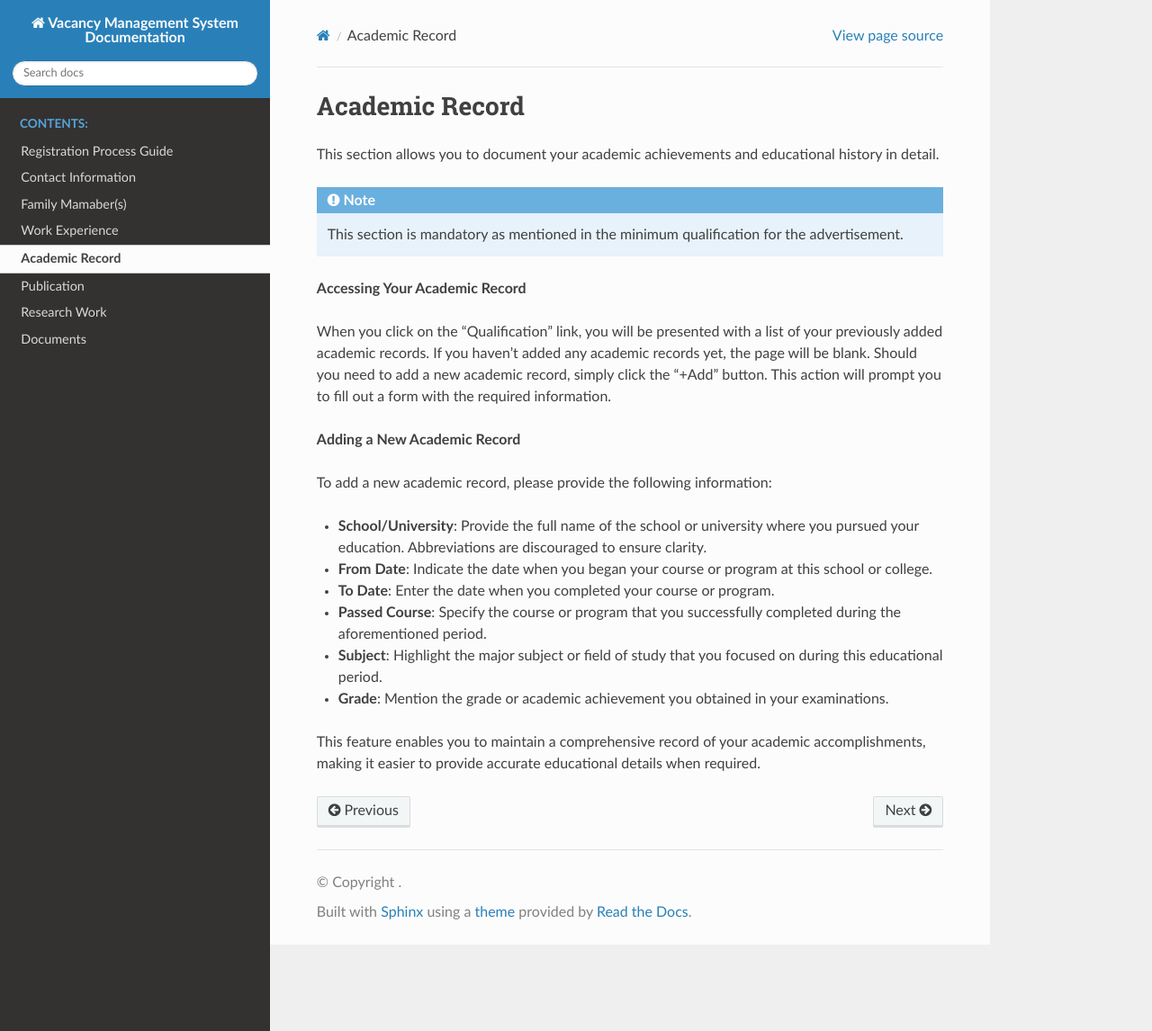
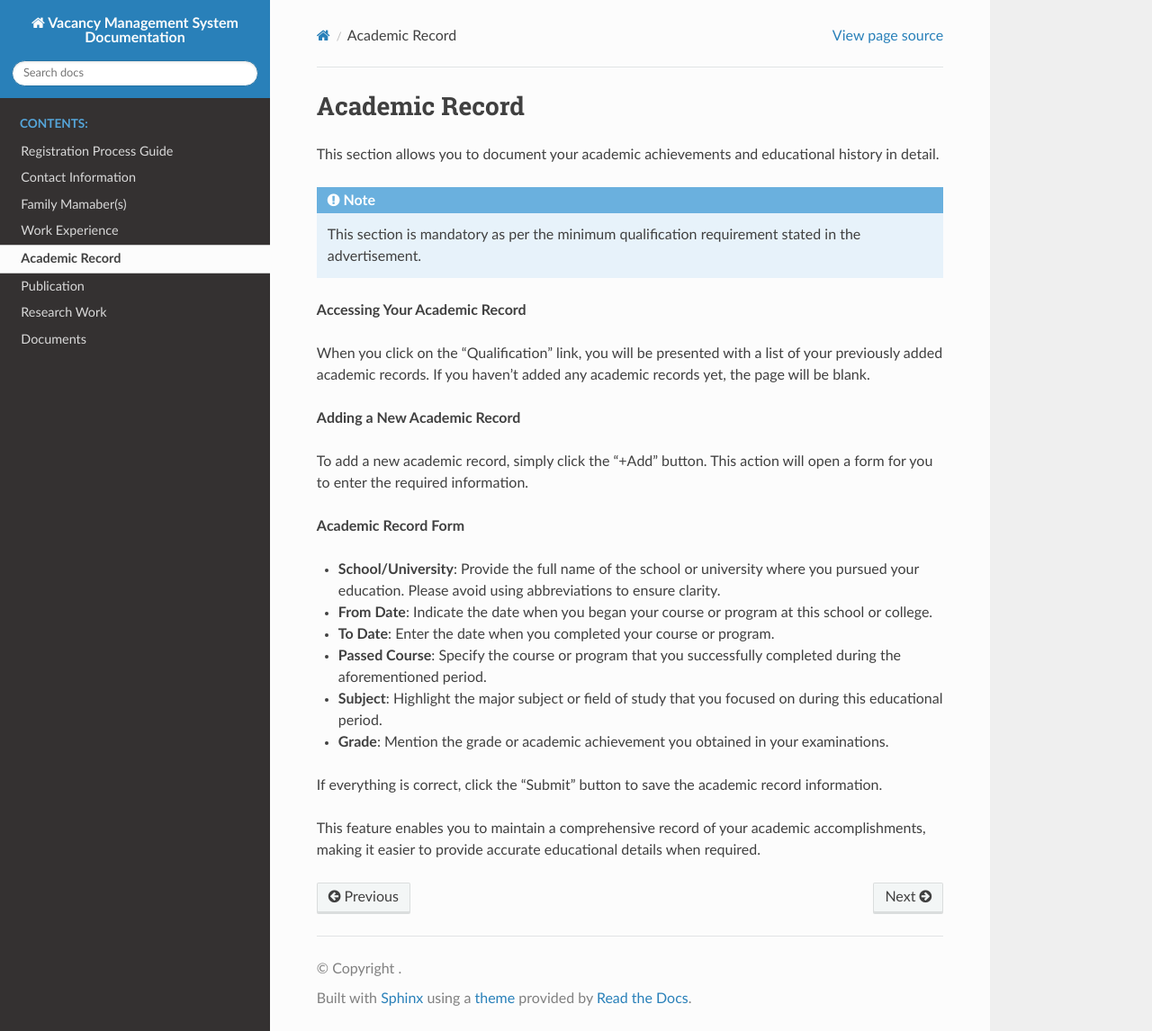
Before and after one commit to w38g0ru/vms, a Sphinx documentation site: the page built from docs/qualification.rst, in a window 1280 px wide and 1146 px high. Shown: the whole window at 90% size. Built offline with Sphinx 7.4.7 and the Read the Docs theme 2.0.0, drawn with Linux system fonts in a browser that asks for light colours; pages that are not in the unit, such as notebooks, are missing from menus.

Commit message:
Update qualification.rst

```diff
--- a/docs/qualification.rst
+++ b/docs/qualification.rst
@@ -4,17 +4,19 @@ Academic Record
 This section allows you to document your academic achievements and educational history in detail.
 
 .. note::
-   This section is mandatory as mentioned in the minimum qualification for the advertisement.
+   This section is mandatory as per the minimum qualification requirement stated in the advertisement.
 
 **Accessing Your Academic Record**
 
-When you click on the "Qualification" link, you will be presented with a list of your previously added academic records. If you haven't added any academic records yet, the page will be blank. Should you need to add a new academic record, simply click the “+Add” button. This action will prompt you to fill out a form with the required information.
+When you click on the "Qualification" link, you will be presented with a list of your previously added academic records. If you haven't added any academic records yet, the page will be blank.
 
 **Adding a New Academic Record**
 
-To add a new academic record, please provide the following information:
+To add a new academic record, simply click the “+Add” button. This action will open a form for you to enter the required information.
 
-- **School/University**: Provide the full name of the school or university where you pursued your education. Abbreviations are discouraged to ensure clarity.
+**Academic Record Form**
+
+- **School/University**: Provide the full name of the school or university where you pursued your education. Please avoid using abbreviations to ensure clarity.
 
 - **From Date**: Indicate the date when you began your course or program at this school or college.
 
@@ -26,4 +28,6 @@ To add a new academic record, please provide the following information:
 
 - **Grade**: Mention the grade or academic achievement you obtained in your examinations.
 
+If everything is correct, click the “Submit” button to save the academic record information.
+
 This feature enables you to maintain a comprehensive record of your academic accomplishments, making it easier to provide accurate educational details when required.
```
